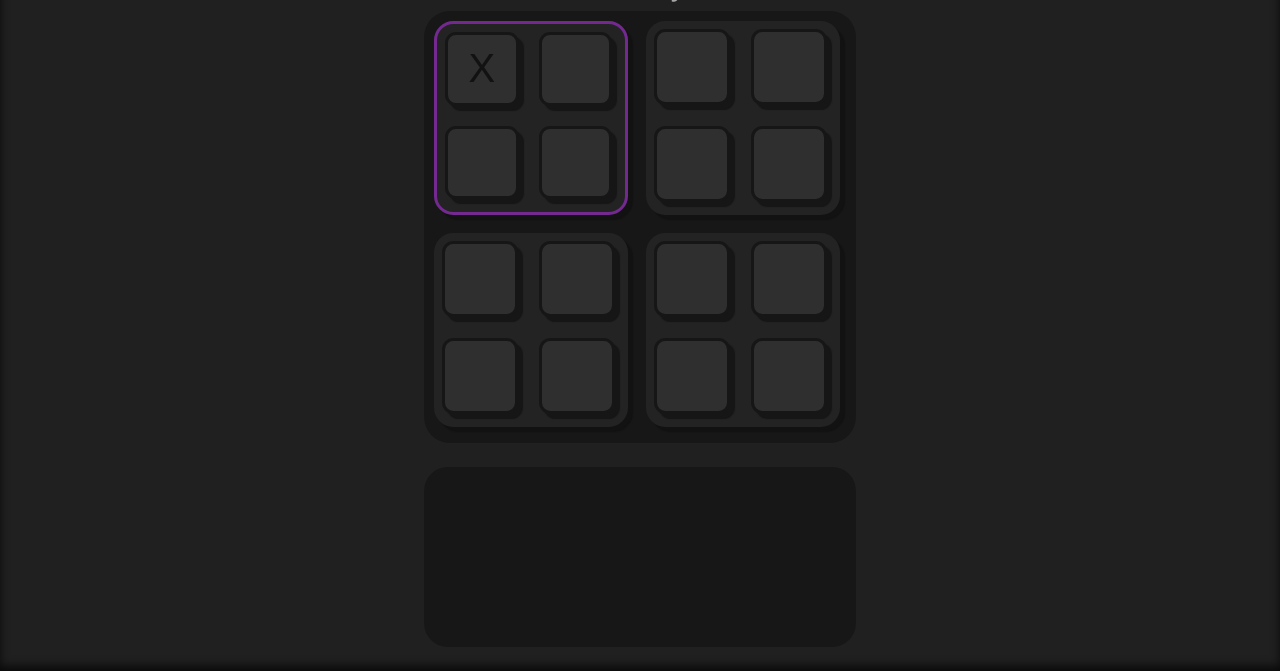
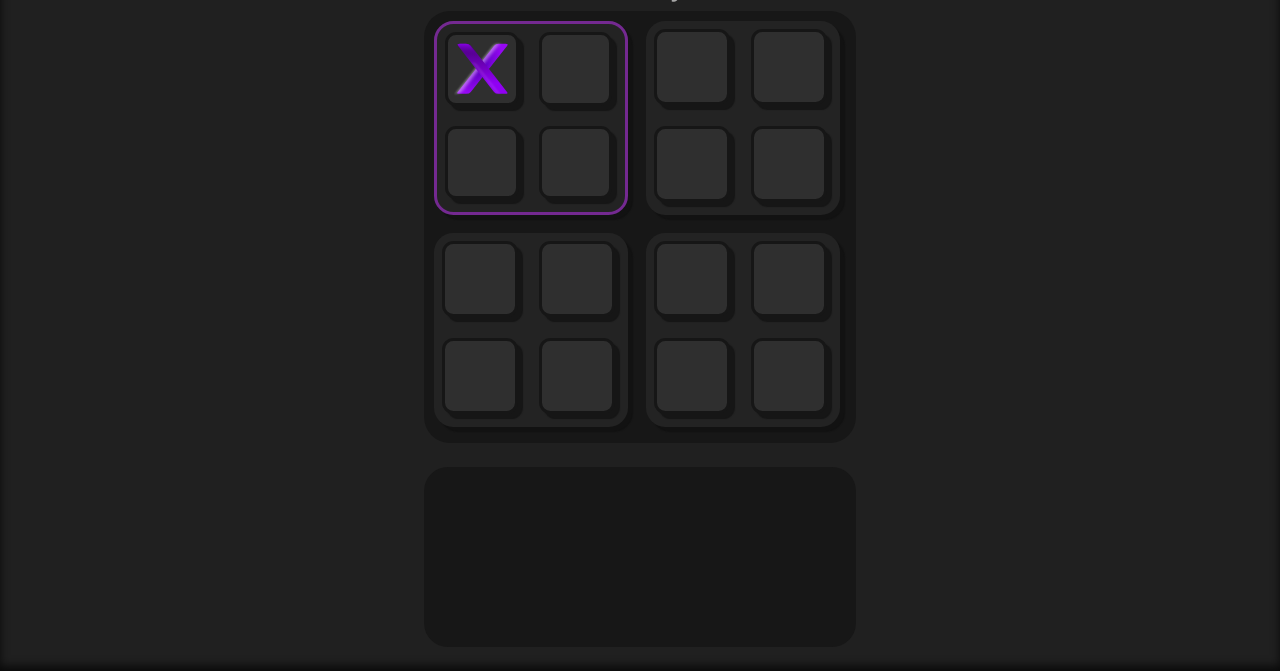
Before and after one commit to kubickipi314/Quartum, a plain HTML site: page index.html in a window 1280 px wide. Both pictures are taken after a click on the button 481 px from the left and 197 px from the top of the page. Shown: the part 129-800 px from the top of the page. Drawn offline with nearby package versions, Linux system fonts and the light colour scheme.

Commit message:
ball and ex images

```diff
--- a/script/script.js
+++ b/script/script.js
@@ -181,11 +181,19 @@ function tryMakeMove(row, col) {
 function updateButton(row, col, newContent) {
     const button = document.querySelector(`.field[data-row="${row}"][data-col="${col}"]`);
     if (button) {
-        button.textContent = newContent;
-        const color = button.style.color;
-        button.style.color = "rgb(116, 41, 145)";
+      const img = document.createElement('img');
+        if (newContent === "O") {
+            img.src = 'icons/ball.svg';
+            img.className = 'sign';
+            img.alt = 'ball';
+        } else {
+          img.src = 'icons/ex.svg';
+          img.className = 'sign';
+          img.alt = 'ex';
+        }
+        button.appendChild(img);
         setTimeout(() => {
-            button.style.color = color;
+
         }, 100);
     }
 }
@@ -252,9 +260,8 @@ function lightUpBoard(row, col) {
 function applyLightUp(fields) {
     fields.forEach((field, index) => {
         setTimeout(() => {
-            field.style.backgroundColor = "rgb(57, 33, 67)";
-            field.style.border = "2px solid rgb(116, 41, 145)";
-            field.style.color = "rgb(116, 41, 145)";
+            field.style.backgroundColor = "rgb(29, 29, 29)";
+            field.style.border = "3px solid rgb(116, 41, 145)";
             console.log(index);
         }, 100 * index + 110);
     });
--- a/styles/styles.css
+++ b/styles/styles.css
@@ -157,6 +157,8 @@ main {
   background-color: rgb(47, 47, 47);
   border-radius: 15%;
   margin: 2px;
+  justify-content: center;
+  display: flex;
   box-shadow: 5px 5px 1px rgb(22, 22, 22);
   border: 3px solid rgb(22, 22, 22);
   transition: 0.2s;
@@ -173,6 +175,11 @@ main {
   font-size: 6vh;
 }
 
+.sign {
+  width: 100%;
+  height: 100%;
+}
+
 .pannel {
   width: 90%;
   height: calc(90% / 4);
```
Also changed, not shown: index.html (+4 -2 lines), icons/ball.svg (added), icons/ex.svg (added).
